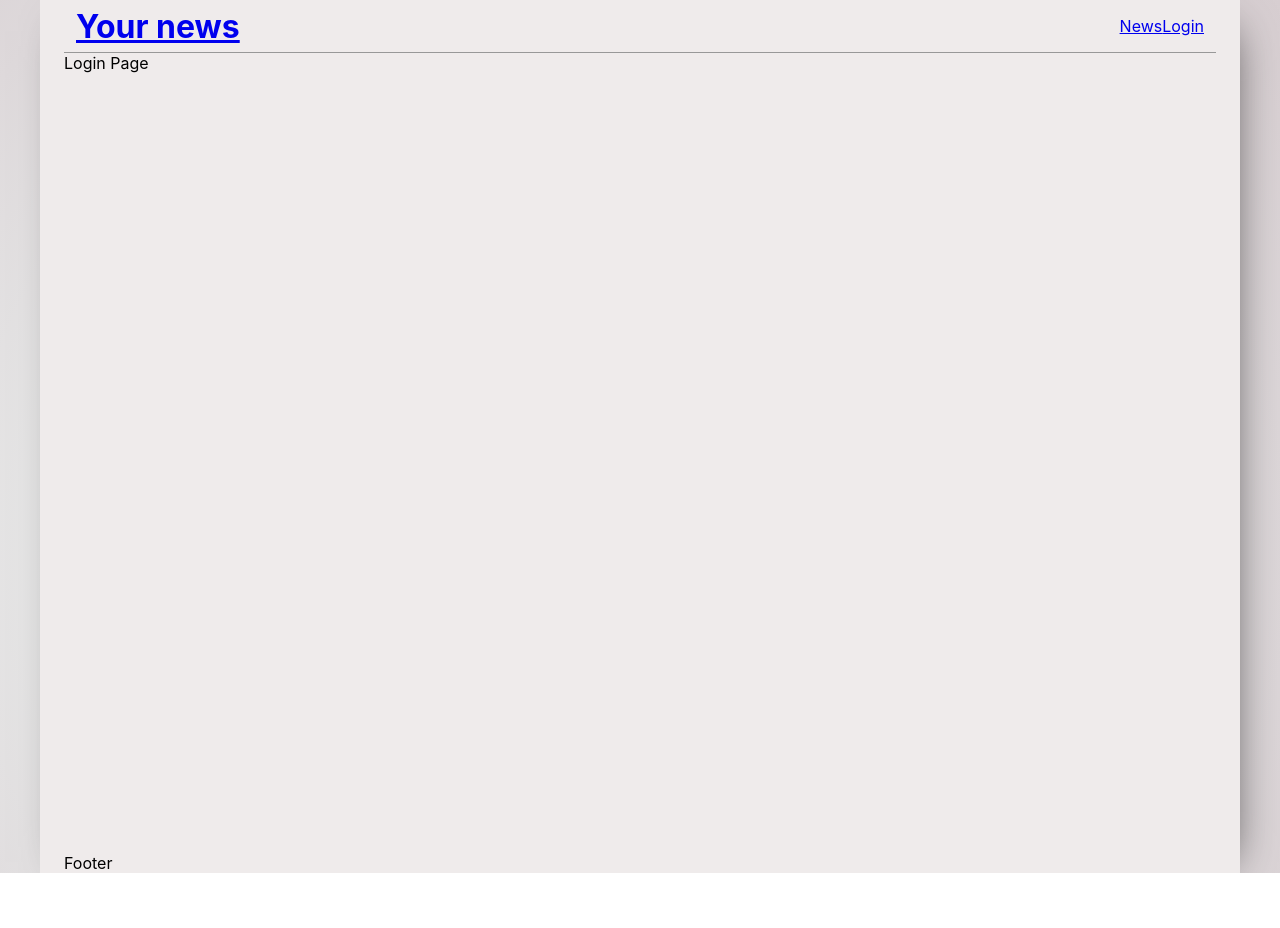
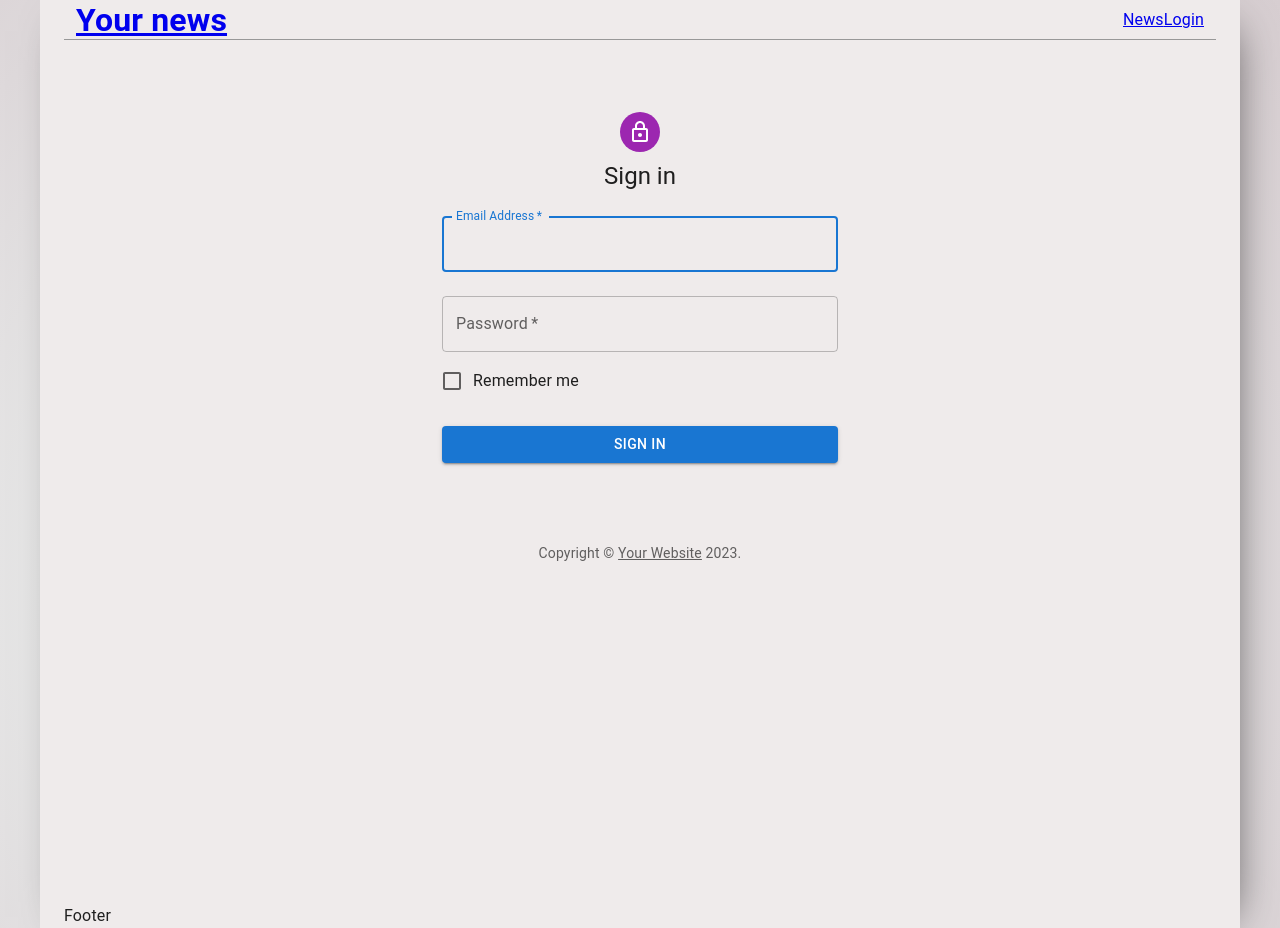
Before and after one commit to mamamamamaa/alter-ego-test, a React (Create React App) app: page /login in a window 1280 px wide. Before the commit the page ends 873 px from the top, so only its background shows below. Built offline with nearby package versions, Linux system fonts and the light colour scheme; no server answers; what i18next-xhr-backend would draw is missing.

Commit message:
add login form

```diff
--- a/package.json
+++ b/package.json
@@ -5,6 +5,7 @@
   "dependencies": {
     "@emotion/react": "^11.10.6",
     "@emotion/styled": "^11.10.6",
+    "@mui/icons-material": "^5.11.9",
     "@mui/material": "^5.11.10",
     "@reduxjs/toolkit": "^1.9.3",
     "@types/node": "^16.18.12",
--- a/src/components/App.tsx
+++ b/src/components/App.tsx
@@ -2,6 +2,8 @@
 import { useTranslation } from "react-i18next";
 import { Layout } from "./Layout/Layout";
 import { FC, lazy } from "react";
+import { PrivateRoute } from "../helpers/PrivateRoute";
+import { RestrictedRoute } from "../helpers/RestrictedRoute";
 
 const HomePage = lazy(() => import("../pages/HomePage"));
 const NewsPage = lazy(() => import("../pages/NewsPage"));
@@ -11,7 +13,6 @@
 
 export const App: FC = () => {
   const { i18n } = useTranslation();
-  console.log(i18n.language);
   const changeLanguage = (language: "ua" | "en") => {
     i18n.changeLanguage(language);
   };
@@ -22,8 +23,14 @@
         <Route path="/" element={<Layout />}>
           <Route index element={<HomePage />} />
           <Route path="/news" element={<NewsPage />} />
-          <Route path="/profile" element={<UserPage />} />
-          <Route path="/login" element={<LoginPage />} />
+          <Route
+            path="/profile"
+            element={<PrivateRoute component={UserPage} redirectTo="/" />}
+          />
+          <Route
+            path="/login"
+            element={<RestrictedRoute component={LoginPage} redirectTo="/" />}
+          />
           <Route path="*" element={<NotFoundPage />} />
         </Route>
       </Routes>
--- /dev/null
+++ b/src/components/LoginForm/LoginForm.tsx
@@ -0,0 +1,108 @@
+import * as React from "react";
+import Avatar from "@mui/material/Avatar";
+import Button from "@mui/material/Button";
+import CssBaseline from "@mui/material/CssBaseline";
+import TextField from "@mui/material/TextField";
+import FormControlLabel from "@mui/material/FormControlLabel";
+import Checkbox from "@mui/material/Checkbox";
+import Link from "@mui/material/Link";
+import Grid from "@mui/material/Grid";
+import Box from "@mui/material/Box";
+import LockOutlinedIcon from "@mui/icons-material/LockOutlined";
+import Typography from "@mui/material/Typography";
+import Container from "@mui/material/Container";
+import { createTheme, ThemeProvider } from "@mui/material/styles";
+
+const Copyright = (props: any) => {
+  return (
+    <Typography
+      variant="body2"
+      color="text.secondary"
+      align="center"
+      {...props}
+    >
+      {"Copyright © "}
+      <Link color="inherit" href="https://mui.com/">
+        Your Website
+      </Link>{" "}
+      {new Date().getFullYear()}
+      {"."}
+    </Typography>
+  );
+};
+
+const theme = createTheme();
+
+export const LoginForm = () => {
+  const handleSubmit = (event: React.FormEvent<HTMLFormElement>) => {
+    event.preventDefault();
+    const data = new FormData(event.currentTarget);
+    console.log({
+      email: data.get("email"),
+      password: data.get("password"),
+    });
+  };
+
+  return (
+    <ThemeProvider theme={theme}>
+      <Container component="main" maxWidth="xs">
+        <CssBaseline />
+        <Box
+          sx={{
+            marginTop: 8,
+            display: "flex",
+            flexDirection: "column",
+            alignItems: "center",
+          }}
+        >
+          <Avatar sx={{ m: 1, bgcolor: "secondary.main" }}>
+            <LockOutlinedIcon />
+          </Avatar>
+          <Typography component="h1" variant="h5">
+            Sign in
+          </Typography>
+          <Box
+            component="form"
+            onSubmit={handleSubmit}
+            noValidate
+            sx={{ mt: 1 }}
+          >
+            <TextField
+              margin="normal"
+              required
+              fullWidth
+              id="email"
+              label="Email Address"
+              name="email"
+              autoComplete="email"
+              autoFocus
+            />
+            <TextField
+              margin="normal"
+              required
+              fullWidth
+              name="password"
+              label="Password"
+              type="password"
+              id="password"
+              autoComplete="current-password"
+            />
+            <FormControlLabel
+              control={<Checkbox value="remember" color="primary" />}
+              label="Remember me"
+            />
+            <Button
+              type="submit"
+              fullWidth
+              variant="contained"
+              sx={{ mt: 3, mb: 2 }}
+            >
+              Sign In
+            </Button>
+          </Box>
+        </Box>
+        <Copyright sx={{ mt: 8, mb: 4 }} />
+      </Container>
+    </ThemeProvider>
+  );
+};
--- a/src/helpers/PrivateRoute.tsx
+++ b/src/helpers/PrivateRoute.tsx
@@ -1,4 +1,4 @@
-import { ComponentType } from "react";
+import { ComponentType, FC } from "react";
 import { useAuth } from "../redux/hooks";
 import { Navigate } from "react-router-dom";
 
@@ -7,10 +7,10 @@
   redirectTo: string;
 }
 
-export const RestrictedRoute = ({
+export const PrivateRoute: FC<Props> = ({
   component: Component,
   redirectTo = "/",
-}: Props) => {
+}) => {
   const { isLoggedIn } = useAuth();
-  return isLoggedIn ? <Navigate to={redirectTo} /> : Component;
+  return isLoggedIn ? <Component /> : <Navigate to={redirectTo} />;
 };
--- a/src/helpers/RestrictedRoute.tsx
+++ b/src/helpers/RestrictedRoute.tsx
@@ -1,4 +1,4 @@
-import { ComponentType } from "react";
+import { ComponentType, FC } from "react";
 import { useAuth } from "../redux/hooks";
 import { Navigate } from "react-router-dom";
 
@@ -7,10 +7,10 @@
   redirectTo: string;
 }
 
-export const RestrictedRoute = ({
+export const RestrictedRoute: FC<Props> = ({
   component: Component,
   redirectTo = "/",
-}: Props) => {
+}) => {
   const { isLoggedIn } = useAuth();
-  return isLoggedIn ? Component : <Navigate to={redirectTo} />;
+  return isLoggedIn ? <Navigate to={redirectTo} /> : <Component />;
 };
--- a/src/pages/LoginPage.tsx
+++ b/src/pages/LoginPage.tsx
@@ -1,7 +1,8 @@
 import { FC } from "react";
+import { LoginForm } from "../components/LoginForm/LoginForm";
 
 const LoginPage: FC = () => {
-  return <>Login Page</>;
+  return <LoginForm />;
 };
 
 export default LoginPage;
```
Also changed, not shown: 1 other file (tests, documents, lock files or other folders).
